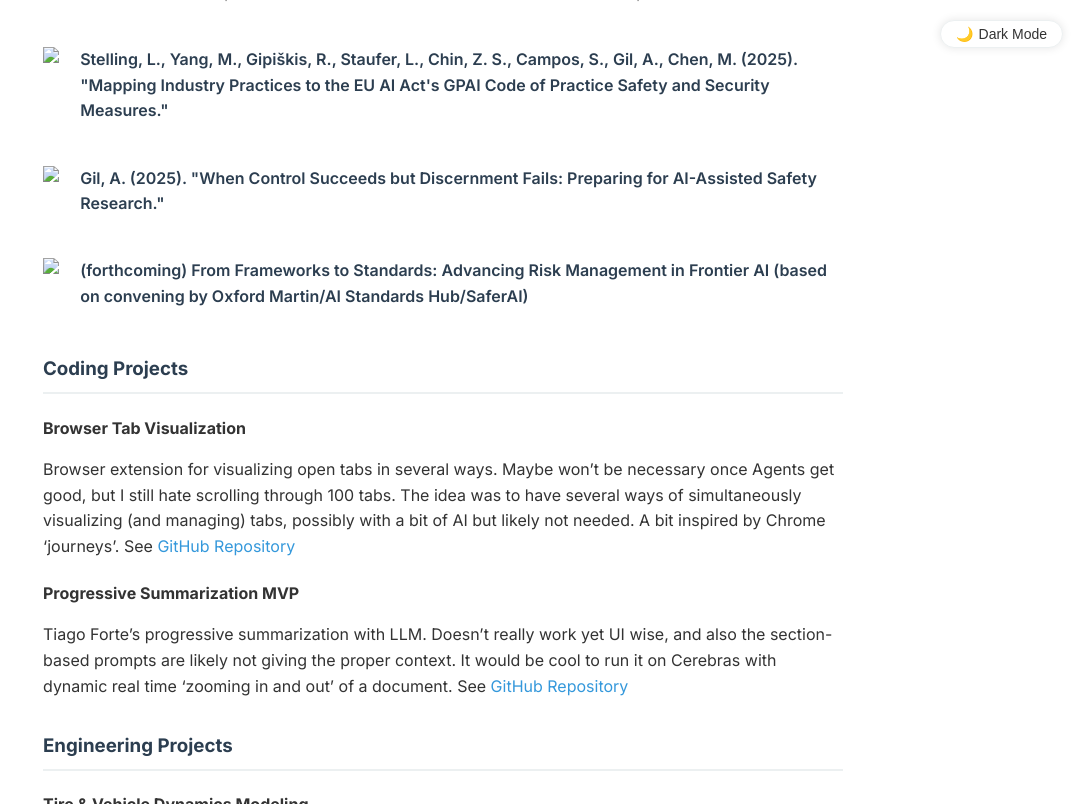
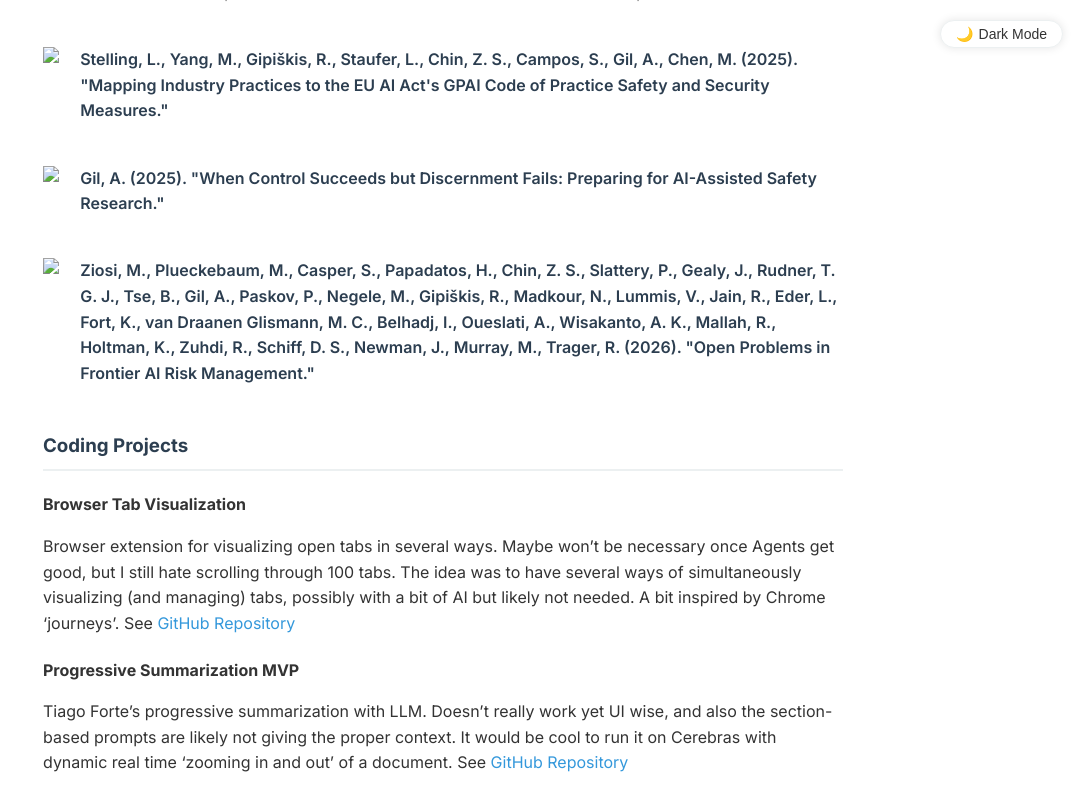
Before and after one commit to ariel-gil/ariel-gil.github.io, a Jekyll site: the page built from index.md, in a window 1280 px wide and 900 px high, scrolled down 2015 px, cut to the strip 0-804 px from the top of the window. Shown: the whole strip, without its empty margins (197-1280 px from the left). Built offline with Jekyll 4.4.1, drawn with Linux system fonts in a browser that asks for light colours.

Commit message:
Add Open Problems publication, remove shelved forthcoming entry
Co-Authored-By: Claude Opus 4.6 <noreply@anthropic.com>

```diff
--- a/_data/publications.yml
+++ b/_data/publications.yml
@@ -15,6 +15,6 @@
   url: "https://www.researchgate.net/publication/391987459_When_Control_Succeeds_but_Discernment_Fails_Preparing_for_AI-Assisted_Safety_Research"
   domain: "researchgate.net"
 
-- title: "(forthcoming) From Frameworks to Standards: Advancing Risk Management in Frontier AI (based on convening by Oxford Martin/AI Standards Hub/SaferAI)"
-  url: ""
+- title: "Ziosi, M., Plueckebaum, M., Casper, S., Papadatos, H., Chin, Z. S., Slattery, P., Gealy, J., Rudner, T. G. J., Tse, B., Gil, A., Paskov, P., Negele, M., Gipiškis, R., Madkour, N., Lummis, V., Jain, R., Eder, L., Fort, K., van Draanen Glismann, M. C., Belhadj, I., Oueslati, A., Wisakanto, A. K., Mallah, R., Holtman, K., Zuhdi, R., Schiff, D. S., Newman, J., Murray, M., Trager, R. (2026). \"Open Problems in Frontier AI Risk Management.\""
+  url: "https://aigi.ox.ac.uk/publications/open-problems-in-frontier-ai-risk-management/"
   domain: "ox.ac.uk"
```
